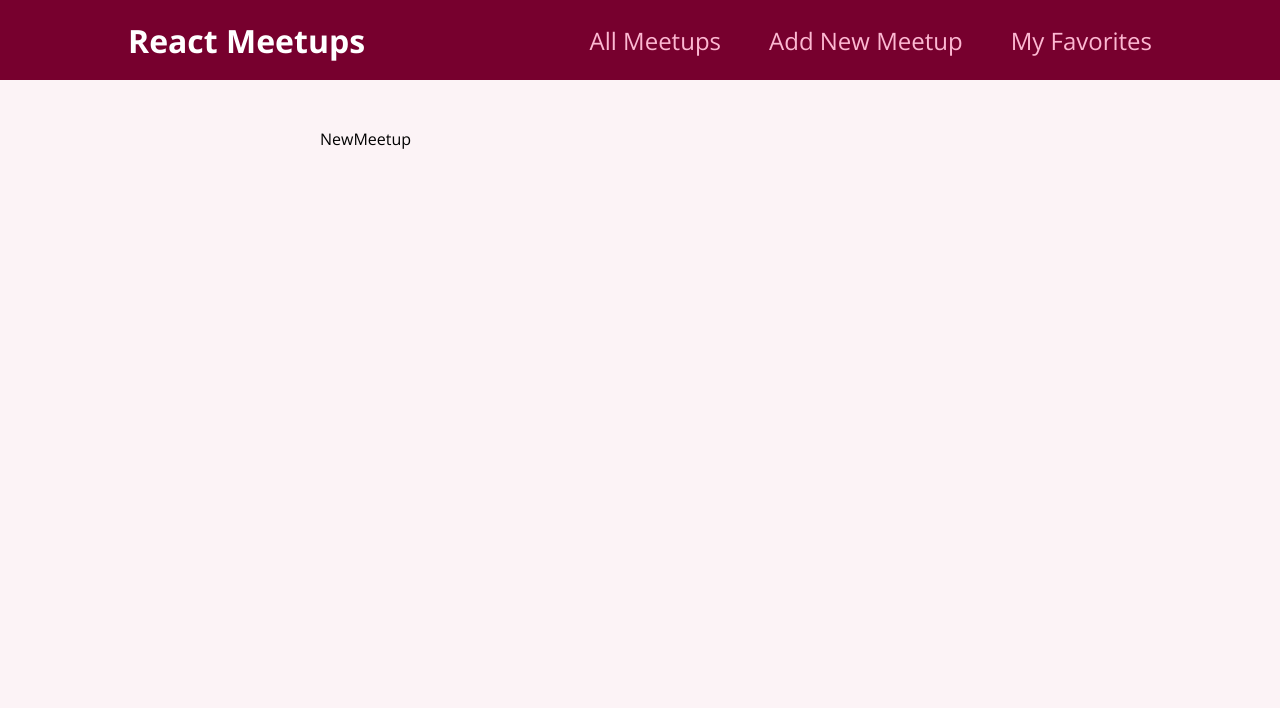
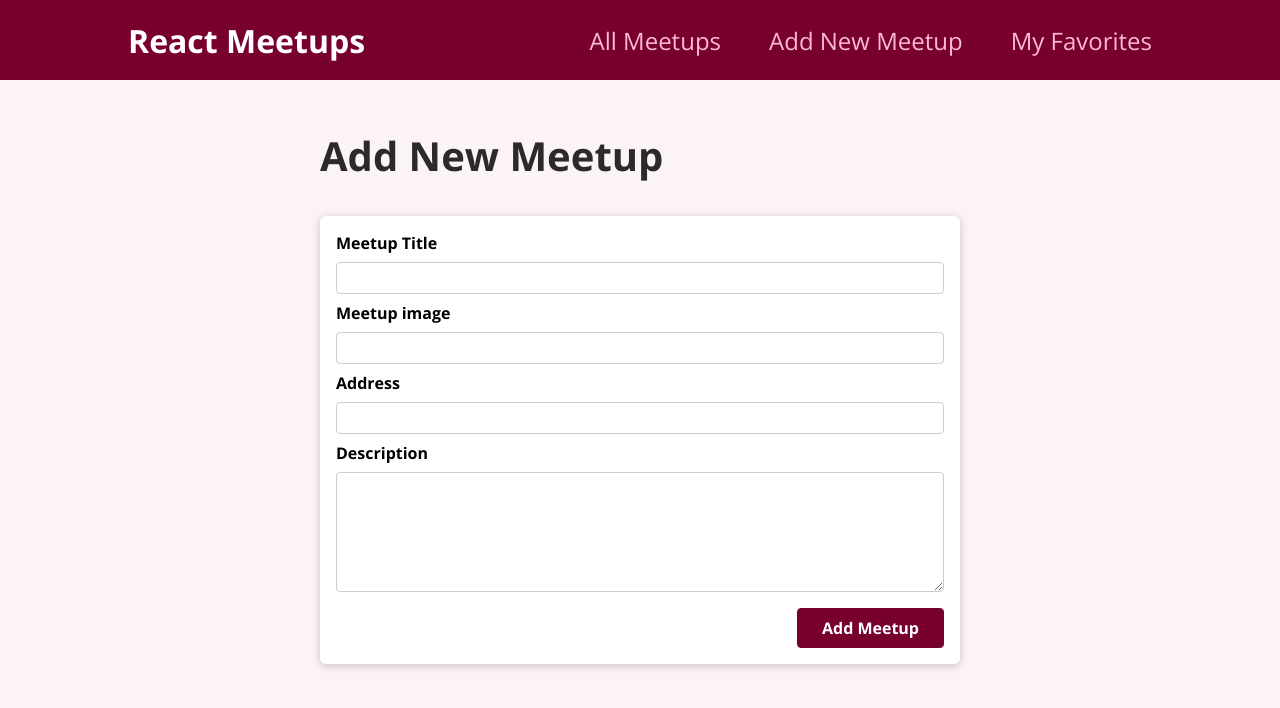
Before and after one commit to tiedsandi/todo-app, a React (Vite) app: page /new-meetup in a window 1280 px wide. Shown: the top 708 px of the page. Built offline with nearby package versions, Linux system fonts and the light colour scheme.

Commit message:
sending post http request with firebase

```diff
--- a/package.json
+++ b/package.json
@@ -1,5 +1,5 @@
 {
-  "name": "todo-app",
+  "name": "meetsup",
   "private": true,
   "version": "0.0.0",
   "type": "module",
--- /dev/null
+++ b/src/components/meetups/new meetup form/NewMeetupForm.jsx
@@ -0,0 +1,56 @@
+import { useRef } from 'react';
+import Card from '../../ui/Card';
+import classes from './NewMeetupForm.module.css';
+
+const NewMeetupForm = (props) => {
+  const titleInputRef = useRef();
+  const imageInputRef = useRef();
+  const addressInputRef = useRef();
+  const descriptionInputRef = useRef();
+
+  const submitHandler = (event) => {
+    event.preventDefault();
+
+    const enteredTitle = titleInputRef.current.value;
+    const enteredImage = imageInputRef.current.value;
+    const enteredAddress = addressInputRef.current.value;
+    const enteredDescription = descriptionInputRef.current.value;
+
+    const meetupData = {
+      title: enteredTitle,
+      image: enteredImage,
+      addres: enteredAddress,
+      description: enteredDescription,
+    };
+
+    props.onAddMeetup(meetupData);
+  };
+
+  return (
+    <Card>
+      <form className={classes.form} onSubmit={submitHandler}>
+        <div className={classes.control}>
+          <label htmlFor='title'>Meetup Title</label>
+          <input type='text' required id='title' ref={titleInputRef} />
+        </div>
+        <div className={classes.control}>
+          <label htmlFor='image'>Meetup image</label>
+          <input type='url' required id='image' ref={imageInputRef} />
+        </div>
+        <div className={classes.control}>
+          <label htmlFor='address'>Address</label>
+          <input type='text' required id='address' ref={addressInputRef} />
+        </div>
+        <div className={classes.control}>
+          <label htmlFor='description'>Description</label>
+          <textarea required id='description' rows={'5'} ref={descriptionInputRef} />
+        </div>
+        <div className={classes.actions}>
+          <button>Add Meetup</button>
+        </div>
+      </form>
+    </Card>
+  );
+};
+
+export default NewMeetupForm;
--- /dev/null
+++ b/src/components/meetups/new meetup form/NewMeetupForm.module.css
@@ -0,0 +1,45 @@
+.form {
+  padding: 1rem;
+}
+
+.control {
+  margin-bottom: 0.5rem;
+}
+
+.control label {
+  display: block;
+  font-weight: bold;
+  margin-bottom: 0.5rem;
+}
+
+.control input,
+.control textarea {
+  display: block;
+  font: inherit;
+  border-radius: 4px;
+  border: 1px solid #ccc;
+  padding: 0.25rem;
+  width: 100%;
+}
+
+.actions {
+  margin-top: 1rem;
+  text-align: right;
+}
+
+.actions button {
+  font: inherit;
+  cursor: pointer;
+  background-color: #77002e;
+  color: white;
+  padding: 0.5rem 1.5rem;
+  border: 1px solid #77002e;
+  border-radius: 4px;
+  font-weight: bold;
+}
+
+.actions button:hover,
+.actions button:active {
+  background-color: #a50e48;
+  border-color: #a50e48;
+}
--- a/src/routes/NewMeetup.jsx
+++ b/src/routes/NewMeetup.jsx
@@ -1,7 +1,27 @@
-import React from 'react';
+import { useNavigate } from 'react-router-dom';
+
+import NewMeetupForm from '../components/meetups/new meetup form/NewMeetupForm';
 
 const NewMeetup = () => {
-  return <div>NewMeetup</div>;
+  const navigate = useNavigate();
+  const addMeetupHandler = (meetupData) => {
+    fetch('https://meets-up-a8fcf-default-rtdb.asia-southeast1.firebasedatabase.app/meetups.json', {
+      method: 'POST',
+      body: JSON.stringify(meetupData),
+      headers: {
+        'Content-Type': 'application/json',
+      },
+    }).then(() => {
+      navigate('/');
+    });
+  };
+
+  return (
+    <section>
+      <h1>Add New Meetup</h1>
+      <NewMeetupForm onAddMeetup={addMeetupHandler} />
+    </section>
+  );
 };
 
 export default NewMeetup;
```
